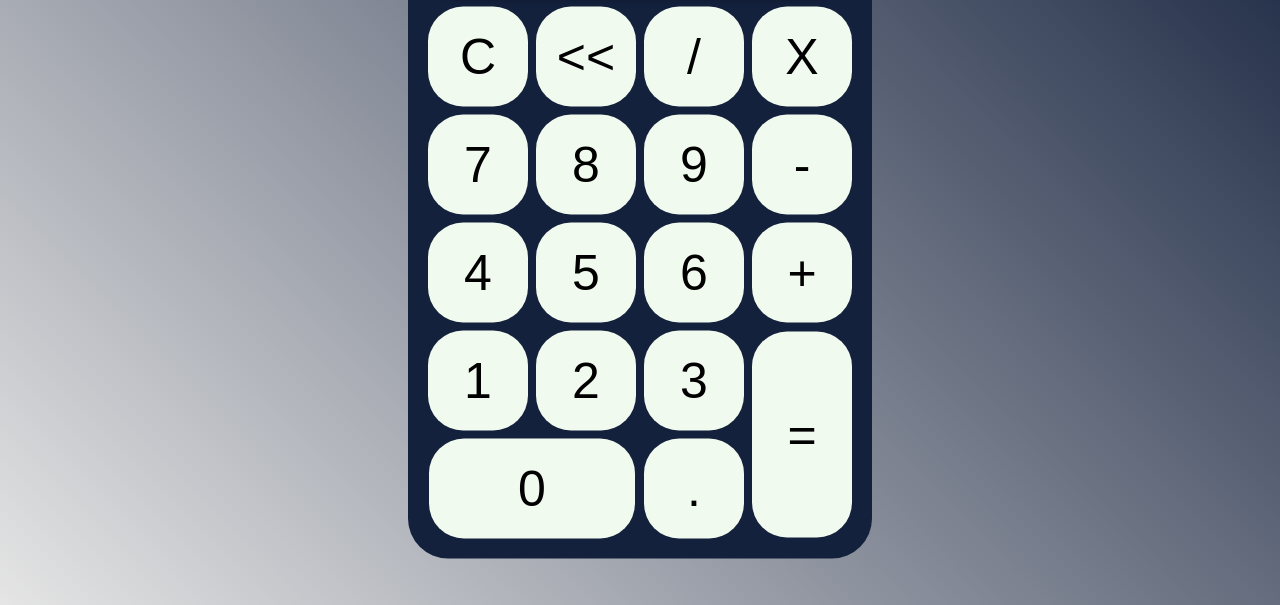
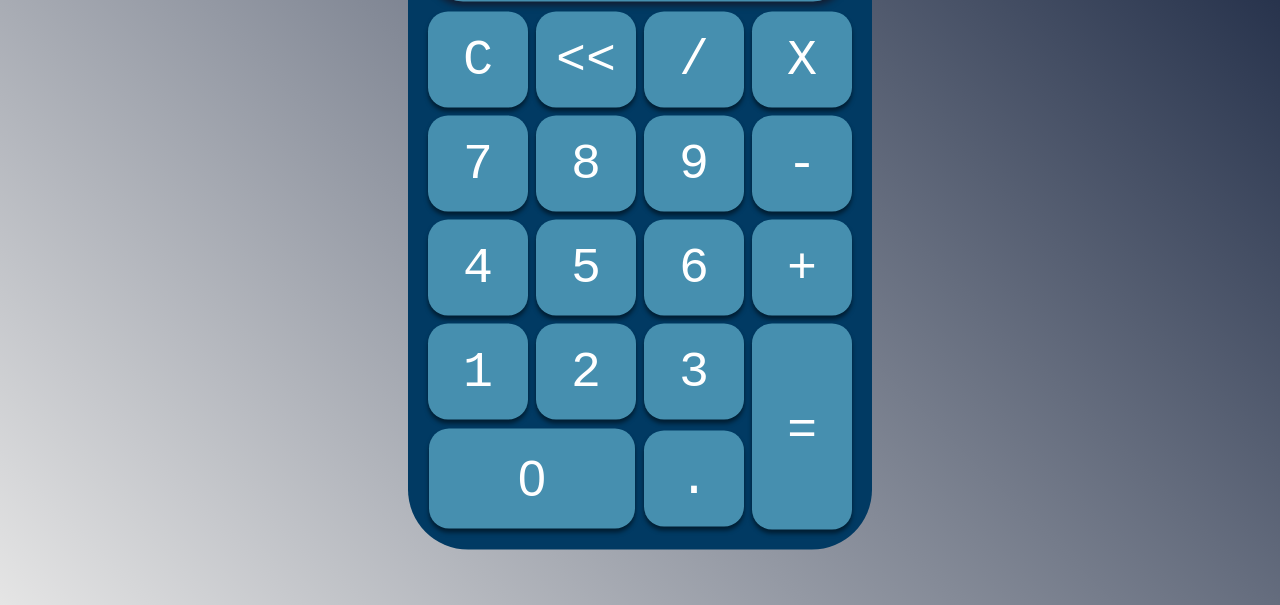
Before and after one commit to Lucas-Teixeiraa/Project-Calculadora, a plain HTML site: page index.html in a window 1280 px wide. Shown: the part 195-800 px from the top of the page. Drawn offline with Linux system fonts and the light colour scheme.

Commit message:
Modificando o estilo

```diff
--- a/style.css
+++ b/style.css
@@ -6,73 +6,95 @@
 .background{
     background-image: linear-gradient(45deg,#e5e5e5,#14213d);
     height: 100vh;
-    color: #fca311;
-    font-family:-apple-system, BlinkMacSystemFont, 'Segoe UI', Roboto, Oxygen, Ubuntu, Cantarell, 'Open Sans', 'Helvetica Neue', sans-serif;
+    color: #468FAF;
+    font-family:Segoe UI;
     text-align: center;
 }
 .calculator{
     position: absolute;
-    background-color:#14213d;
+    background-color:#013A63;
     top:50%;
     left:50%;
     transform:translate(-50%,-50%);
-    border-radius: 40px;
+    border-radius: 60px;
     padding: 15px;
     font-size: 30px;
+    font-family:'Courier New';
 }
 
 .botao{
-    width: 100px;
-    height: 100px;
     font-size: 50px;
     cursor: pointer;
-    background-color:#f1faee;
     border:none;
-    border-radius: 35px;
     margin: 3px;
+    font-family: 'Courier New';
+    width: 100px;
+    height: 96px;
+    left: 730px;
+    top: 397px;
+    color: #ffff;
+    background: #468FAF;
+    box-shadow: 0px 4px 4px rgba(0, 0, 0, 0.5);
+    border-radius: 20px;
 }
 .botao:hover{
-    background-color:#fca311;
+    background-color:#013A63;
 }
 
 .botao-igual{
+    font-size: 50px;
+    cursor: pointer;
+    border:none;
+    font-size: 50px;
+    cursor: pointer;
+    border:none;
+    margin: 3px;
+
     width: 100px;
     height: 206px;
-    font-size: 50px;
-    cursor: pointer;
-    background-color:#f1faee;
-    border:none;
-    border-radius: 35px;
-    margin: 3px;
+    left: 730px;
+    top: 397px;
+    color: #ffff;
+    background: #468FAF;
+    box-shadow: 0px 4px 4px rgba(0, 0, 0, 0.5);
+    border-radius: 20px;
 }
 
 .botao-zero{
+    font-size: 50px;
+    cursor: pointer;
+    border:none;
+    font-size: 50px;
+    cursor: pointer;
+    border:none;
+    margin: 3px;
+
     width: 206px;
     height: 100px;
-    font-size: 50px;
-    cursor: pointer;
-    background-color:#f1faee;
-    border:none;
-    border-radius: 35px;
-    margin: 3px;
+    left: 730px;
+    top: 397px;
+    color: #ffff;
+    background: #468FAF;
+    box-shadow: 0px 4px 4px rgba(0, 0, 0, 0.5);
+    border-radius: 20px;
 }
 
 .botao-igual:hover{
-    background-color:#fca311;
+    background-color:#013A63;
 }
 .botao-zero:hover{
-    background-color:#fca311;
+    background-color:#013A63;
 }
 
 #result{
-    background-color: #e5e5e5;
+    background-color: #468FAF;
     width:410px;
     height: 50px;
-    box-shadow: 0px 4px 6px rgba(0, 0, 0, 0.25);
+    box-shadow: 0px 4px 6px rgba(37, 1, 1, 0.5);
     text-align: right;
     margin: 5px;
     padding:5px;
-    border-radius: 80px;
+    border-radius: 100px;
     font-size: 40px;
     padding-top:15px ;
 
```
